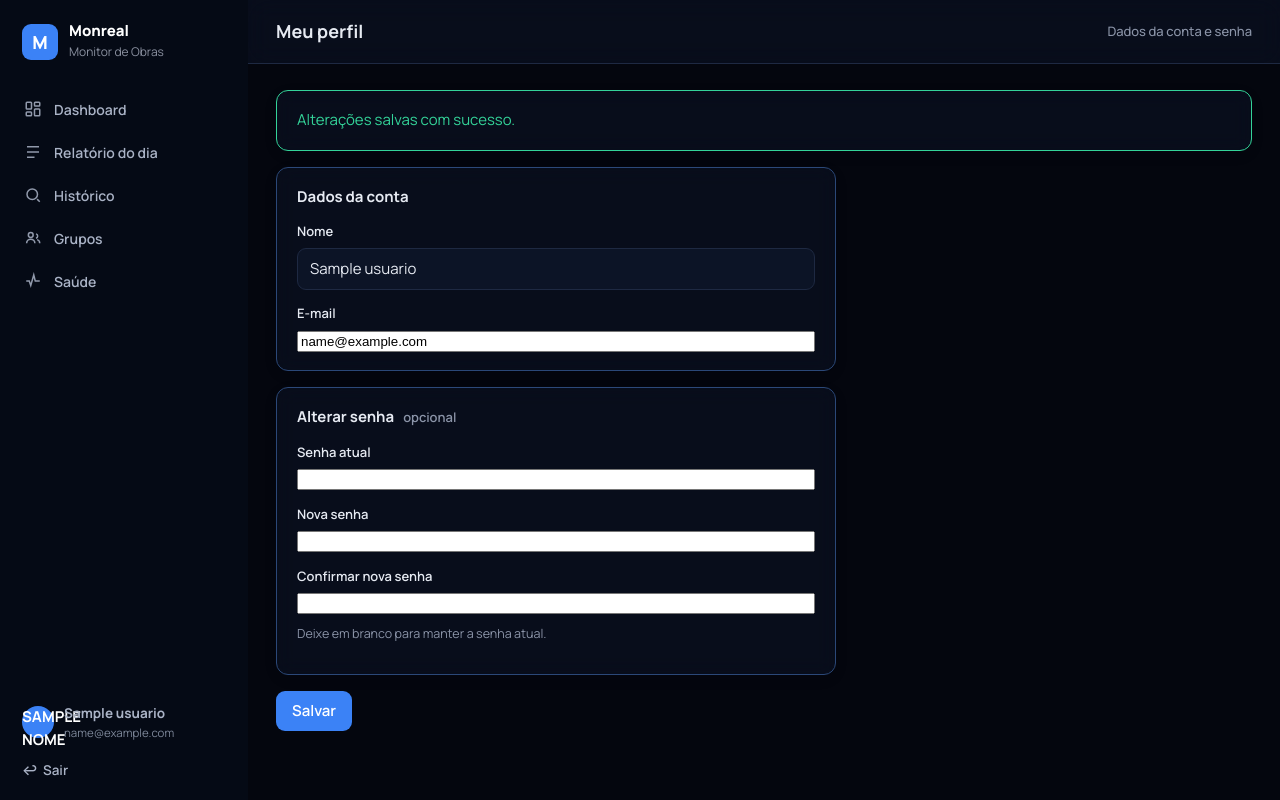
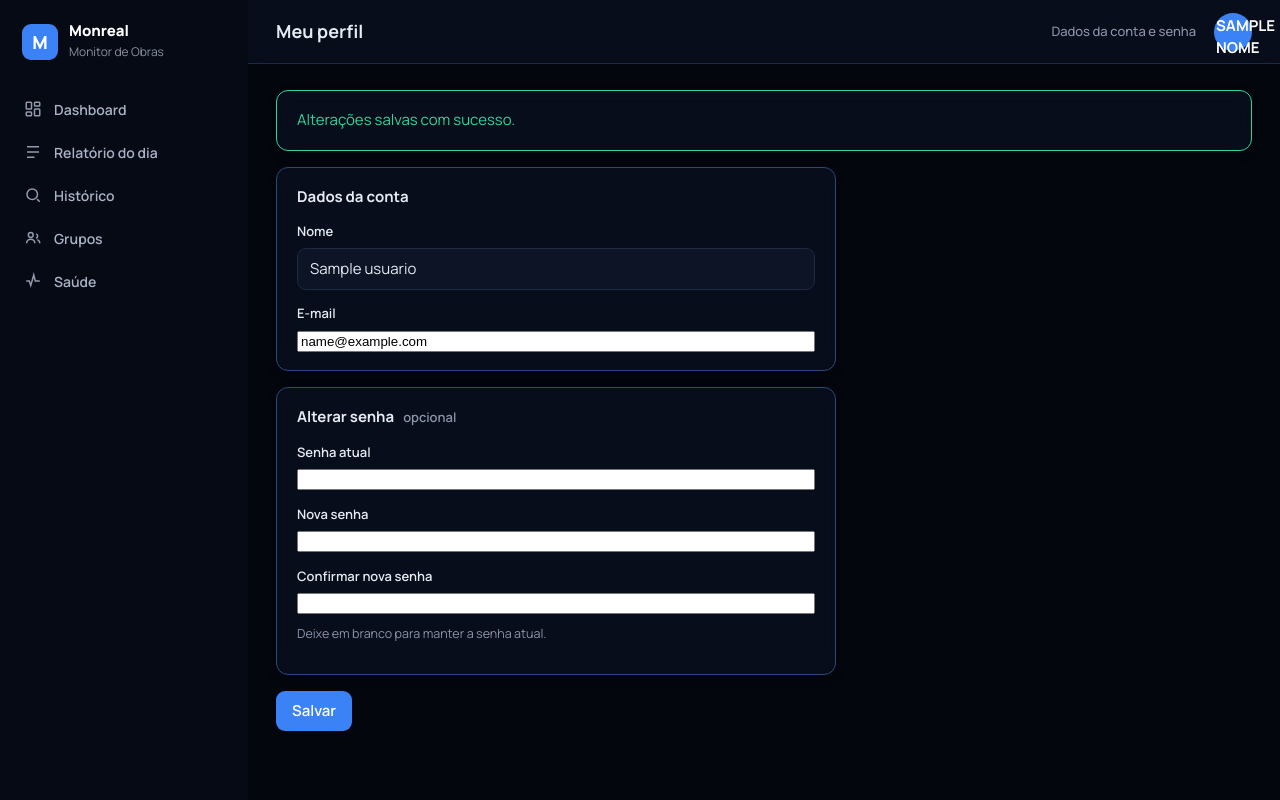
Before and after one commit to arch0615/Intelligent-Monitoring-System-for-Construction-Site-WhatsApp-Groups, a FastAPI app: template api/app/templates/perfil.html in a window 1280 px wide. Run offline with FastAPI, Linux system fonts and the light colour scheme; the template is opened without the code that fills it: most values are stand-ins (such as "Sample title", 1, 10 or a date in 2020); parts of the project's set-up code (start-up, migrations or seed data) failed here and were passed over; some libraries are stand-ins or nearby versions.

Commit message:
ui: avatar do usuario no topo-direito com dropdown (Perfil/Sair); remove bloco de usuario/Sair da sidebar

```diff
--- a/api/app/templates/base.html
+++ b/api/app/templates/base.html
@@ -82,6 +82,19 @@
     }
     .topbar h1 { font-size: 18px; font-weight: 700; margin: 0; }
     .topbar .sub { color: var(--muted); font-size: 13px; font-weight: 500; text-align: right; }
+    .topbar-right { display: flex; align-items: center; gap: 18px; }
+    .usermenu { position: relative; }
+    .usermenu > summary { list-style: none; cursor: pointer; display: inline-flex; }
+    .usermenu > summary::-webkit-details-marker { display: none; }
+    .usermenu > summary::marker { content: ""; }
+    .avatar-btn { width: 38px; height: 38px; border-radius: 50%; background: var(--accent); color: #fff; display: grid; place-items: center; font-weight: 700; font-size: 15px; border: 2px solid transparent; transition: .15s; }
+    .avatar-btn:hover, .usermenu[open] .avatar-btn { border-color: rgba(255,255,255,.3); }
+    .menu-pop { position: absolute; right: 0; top: 50px; min-width: 214px; background: #0e1a30; border: 1px solid var(--line); border-radius: 12px; padding: 8px; box-shadow: 0 14px 36px rgba(0,0,0,.5); z-index: 30; }
+    .menu-user { padding: 9px 12px 11px; border-bottom: 1px solid var(--line); margin-bottom: 6px; }
+    .menu-user b { display: block; font-size: 14px; }
+    .menu-user span { font-size: 12px; color: var(--muted); word-break: break-all; }
+    .menu-pop a { display: block; padding: 9px 12px; border-radius: 8px; color: var(--ink); font-size: 14px; font-weight: 600; }
+    .menu-pop a:hover { background: var(--sidebar-active); }
     .content { padding: 26px 28px 40px; width: 100%; }
 
     /* ---------- componentes ---------- */
@@ -270,23 +283,33 @@
           Saúde
         </a>
       </nav>
-      <div class="sidebar-bottom">
-        {% if usuario %}
-        <a href="/perfil" class="sidebar-user{{ ' active' if request.url.path == '/perfil' else '' }}">
-          <span class="avatar">{{ usuario.nome[0]|upper }}</span>
-          <span class="su-info"><b>{{ usuario.nome }}</b><span>{{ usuario.email }}</span></span>
-        </a>
-        <a href="/logout" class="sidebar-logout">↩&nbsp; Sair</a>
-        {% endif %}
-      </div>
     </aside>
     <div class="main">
       <header class="topbar">
         <h1>{% block cabecalho %}{% endblock %}</h1>
-        <div class="sub">{% block subcabecalho %}{% endblock %}</div>
+        <div class="topbar-right">
+          <div class="sub">{% block subcabecalho %}{% endblock %}</div>
+          {% if usuario %}
+          <details class="usermenu">
+            <summary aria-label="Conta"><span class="avatar-btn">{{ usuario.nome[0]|upper }}</span></summary>
+            <div class="menu-pop">
+              <div class="menu-user"><b>{{ usuario.nome }}</b><span>{{ usuario.email }}</span></div>
+              <a href="/perfil">Perfil</a>
+              <a href="/logout">Sair</a>
+            </div>
+          </details>
+          {% endif %}
+        </div>
       </header>
       <div class="content">{% block conteudo %}{% endblock %}</div>
     </div>
   </div>
+  <script>
+    document.addEventListener('click', function (e) {
+      document.querySelectorAll('details.usermenu[open]').forEach(function (d) {
+        if (!d.contains(e.target)) d.removeAttribute('open');
+      });
+    });
+  </script>
 </body>
 </html>
```
